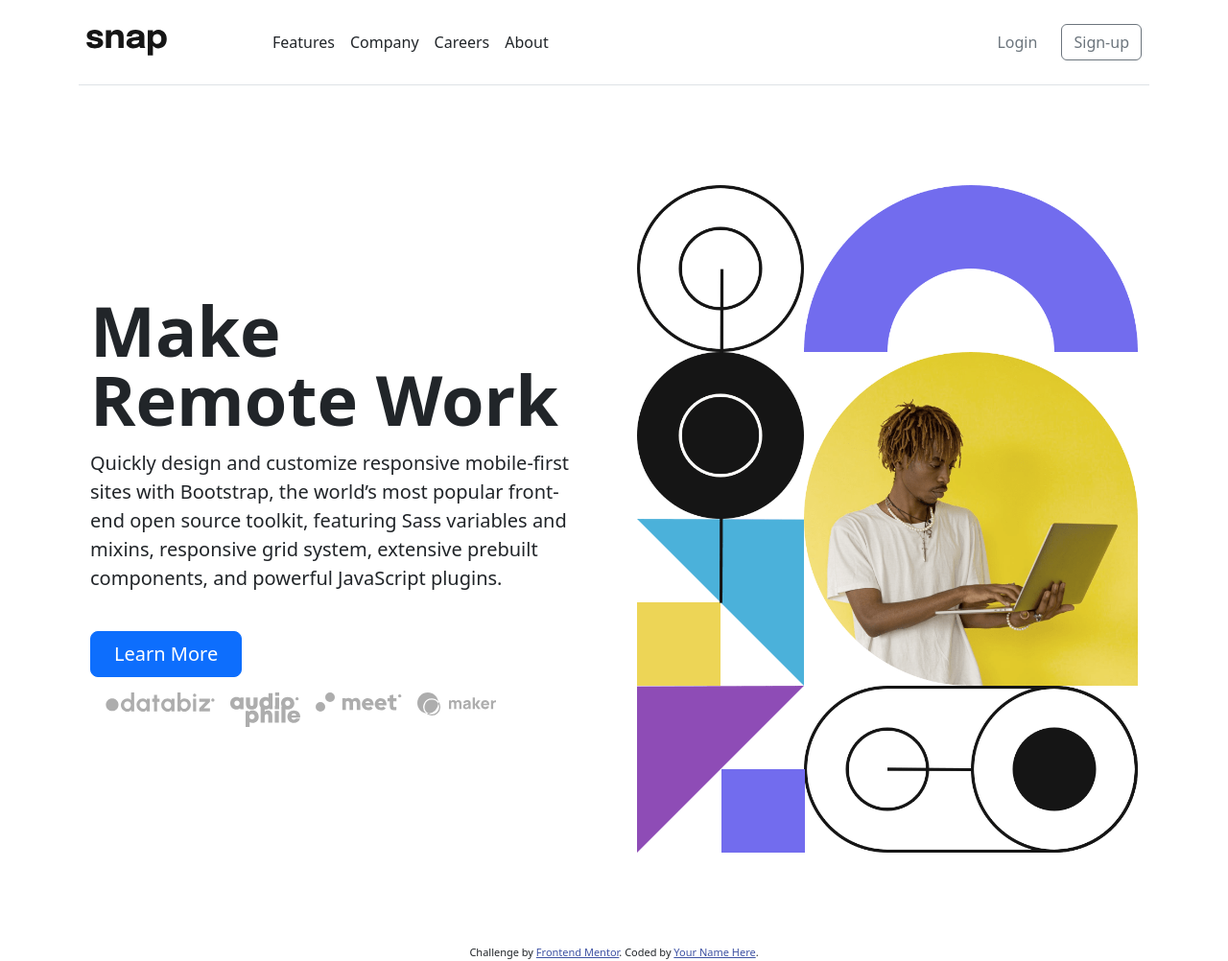
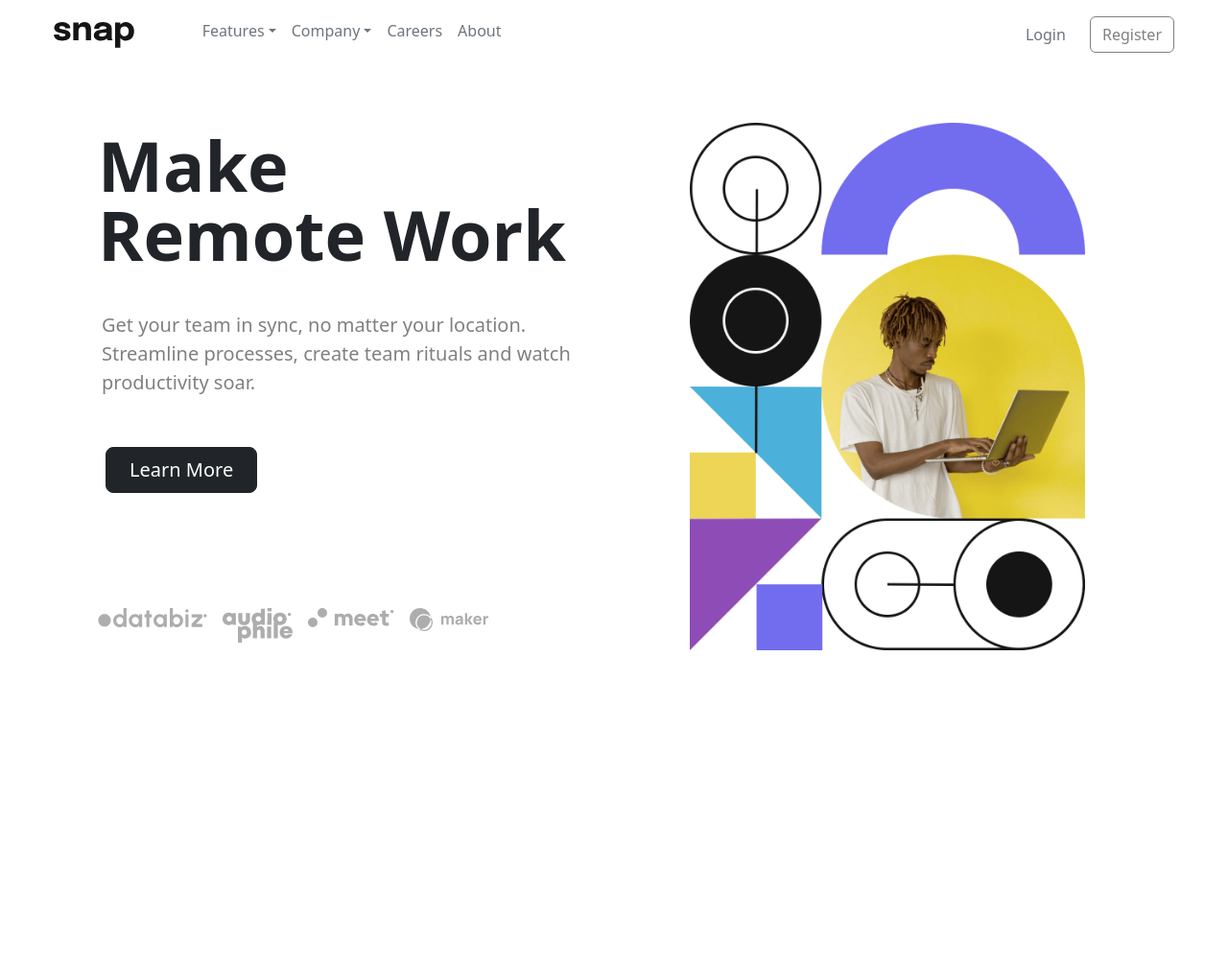
Before and after one commit to Rachelpz/snap-landing-design-frontend, a website: page index.html in a window 1280 px wide. Shown: the whole page at 96% size. After the commit the page ends 800 px from the top, so only its background shows below. Drawn offline with nearby package versions, Linux system fonts and the light colour scheme.

Commit message:
finish design

```diff
--- a/index.html
+++ b/index.html
@@ -25,20 +25,32 @@
       }
     }
 
-    .b-example-divider {
-      height: 3rem;
-      background-color: rgba(0, 0, 0, .1);
-      border: solid rgba(0, 0, 0, .15);
-      border-width: 1px 0;
-      box-shadow: inset 0 .5em 1.5em rgba(0, 0, 0, .1), inset 0 .125em .5em rgba(0, 0, 0, .15);
+    .btn-outline-secondary {
+    color: gray;
+    background-color: #fff;
+    border-color:gray; /*set the color you want here*/
+    border: 1px solid;
+    outline-color: #0000 !important;
+}
+.btn-outline-secondary:hover, .btn-outline-secondary:focus, .btn-outline-secondary:active, .btn-outline-secondary.active, .open>.dropdown-toggle.btn-outline-secondary {
+  color: black;
+    background-color: #fff;
+    border-color: #0000; /*set the color you want here*/
+    border: 1px solid;
+    outline-color: #0000 !important;
 }
 
-    .b-example-vr {
-      flex-shrink: 0;
-      width: 1.5rem;
-      height: 100vh;
+.btn-dark {
+    color: white;
+    outline-color: #0000 !important;
 }
-
+.btn-dark:hover, .btn-dark:focus, .btn-dark:active, .btn-dark.active, .open>.dropdown-toggle.btn-dark {
+  color: black;
+    background-color: #fff;
+    border-color: #0000; /*set the color you want here*/
+    border: 1px solid;
+    outline-color: #0000 !important;
+}
     .bi {
       vertical-align: -.125em;
       fill: currentColor;
@@ -62,61 +74,84 @@
       -webkit-overflow-scrolling: touch;
     }
     .attribution a { color: hsl(228, 45%, 44%); }
+    li.open > a > span{
+   border-top: 0px !important;
+   border-bottom: 4px dashed !important;
+}
+
   </style>
-
    <link href="css/headers.css" rel="stylesheet">
 </head>
 <body>
 
 
-  <div class="container">
-    <header class="d-flex flex-wrap align-items-center justify-content-center justify-content-md-center py-3 mb-2 border-bottom">
-      <a href="/" class="align-self-center d-flex p-2 col-md-2 mb-2 mb-md-0 text-dark text-decoration-none">
+
+    <header class="container-xxl bd-gutter pt-md-1 pb-md-2 d-flex gap-5 flex-wrap align-items-center justify-content-center justify-content-md-center p-5 py-2 mb-1">
+      <a href="/" class=" d-flex p-2 col-sm-1 mb-2 mb-sm-0 text-dark text-decoration-none ">
         <img class="bi me-2"  role="img" aria-label="logo" src="images/logo.svg"></img>
       </a>
 
-      <ul class="nav align-self-center col-12 col-md-auto mb-2 justify-content-start mb-md-0 p-2">
-        <li><a href="#" class="nav-link px-2 link-dark">Features</a></li>
-        <li><a href="#" class="nav-link px-2 link-dark">Company</a></li>
-        <li><a href="#" class="nav-link px-2 link-dark">Careers</a></li>
-        <li><a href="#" class="nav-link px-2 link-dark">About</a></li>
+      <ul class="nav  align-self-center col-12 col-md-auto mb-2 justify-content-center p-2">
+
+        <li><a href id="navbardrop" class=" nav-link px-2 link-secondary d-flex align-items-center col-lg-4 mb-2 mb-lg-0 text-decoration-none dropdown-toggle" data-bs-toggle="dropdown" >
+          Features</a>
+          <ul class="dropdown-menu text-small shadow">
+           <li><a class="dropdown-item d-flex gap-2 align-items-center" href="#"><img class="bi" width="16" height="16" src="images/icon-todo.svg"></img>Todo list</a></li>
+           <li><a class="dropdown-item d-flex gap-2 align-items-center" href="#"><img class="bi" width="16" height="16" src="images/icon-calendar.svg"></img>Calendar</a></li>
+           <li><a class="dropdown-item d-flex gap-2 align-items-center" href="#"><img class="bi" width="16" height="16" src="images/icon-reminders.svg"></img>Remainders</a></li>
+           <li><a class="dropdown-item d-flex gap-2 align-items-center" href="#"><img class="bi" width="16" height="16" src="images/icon-planning.svg"></img>Planning</a></li>
+
+          </ul></li>
+          <li><a class=" nav-link px-2 link-secondary d-flex align-items-center col-lg-4 mb-2 mb-lg-0 text-decoration-none dropdown-toggle" data-bs-toggle="dropdown" aria-expanded="false" href="#">Company</a>
+            <ul class="dropdown-menu text-small shadow">
+
+              <li><a class="dropdown-item" href="#">History</a></li>
+              <li><a class="dropdown-item" href="#">Our Team</a></li>
+              <li><a class="dropdown-item" href="#">Blog</a></li>
+
+            </ul></li>
+        <li><a href="#" class="nav-link px-2 link-secondary">Careers</a></li>
+        <li><a href="#" class="nav-link px-2 link-secondary">About</a></li>
       </ul>
 
-      <div class="col-md-3 text-end justify-content-end ms-auto p-2">
-        <button type="button" class="btn text-secondary me-2">Login</button>
-        <button type="button" class="btn btn-outline-secondary">Sign-up</button>
+      <div class="col-md-3 text-end align-self-center col-md-auto justify-content-center ms-auto p-2">
+        <button type="button" class="btn link-secondary me-2">Login</button>
+        <button type="button" class="btn btn-outline-secondary">Register</button>
       </div>
     </header>
   </div>
 
-  <div class="container col-xxl-8 px-4 py-5">
-    <div class="row flex-lg-row-reverse align-items-center g-5 py-5">
+  <div class="container col-xxl-8 px-4 ">
+    <div class="row flex-lg-row-reverse g-5 py-5">
       <div class="col-10 col-sm-8 col-lg-6">
-        <img src="images/image-hero-desktop.png" class="d-block mx-lg-auto img-fluid" alt="Bootstrap Themes" width="700" height="500" loading="lazy">
+        <img src="images/image-hero-desktop.png" style="height: 550px" class="d-block mx-lg-auto img-fluid" alt="Bootstrap Themes" loading="lazy">
       </div>
-      <div class="col-lg-6">
+      <div class="col-10 col-sm-8 col-lg-6 d-flex align-items-end flex-column">
+        <div class="p-2">
         <h1 style="font-size: 4.5rem" class="display-5 fw-bold lh-1 mb-3">Make <br> Remote Work</h1>
-        <p class="lead">Quickly design and customize responsive mobile-first sites with Bootstrap, the world’s most popular front-end open source toolkit, featuring Sass variables and mixins, responsive grid system, extensive prebuilt components, and powerful JavaScript plugins.</p>
         <br>
-        <div class="d-grid gap-2 d-md-flex justify-content-md-start">
-          <button type="button" class="btn btn-primary btn-lg px-4 me-md-6">Learn More</button>
+        <p class="lead p-1" style="color: gray;">Get your team in sync, no matter your location. Streamline processes, create team rituals and watch productivity soar.</p>
+        <br>
+
+        <div class="d-grid gap-2 p-2 d-md-flex justify-content-md-start">
+          <button type="button" class="btn btn-dark btn-lg px-lg-4 me-md-6">Learn More</button>
 
         </div>
-        <div class="d-grid gap-2 d-md-flex justify-content-md-start">
-        <ul class="nav align-self-center col-12 col-md-auto mb-2 justify-content-start mb-md-0 p-2">
+      </div>
+      <ul class="nav col-12 mt-auto p-0 text-end">
         <li><img href="#" class="nav-link px-2 link-dark" src="images/client-databiz.svg"></img></li>
         <li><img href="#" class="nav-link px-2 link-dark" src="images/client-audiophile.svg"></img></li>
         <li><img href="#" class="nav-link px-2 link-dark" src="images/client-meet.svg"></img></li>
         <li><img href="#" class="nav-link px-2 link-dark" src="images/client-maker.svg"></img></li>
       </ul>
-      </div>
-      </div>
-    </div>
+
     </div>
 
-  <div class="attribution">
-    Challenge by <a href="https://www.frontendmentor.io?ref=challenge" target="_blank">Frontend Mentor</a>.
-    Coded by <a href="#">Your Name Here</a>.
+
     </div>
+
+
+
+  <script src="node_modules/bootstrap/dist/js/bootstrap.bundle.min.js"></script>
 </body>
 </html>
```
Lines whose indentation alone changed are shown as unchanged.
